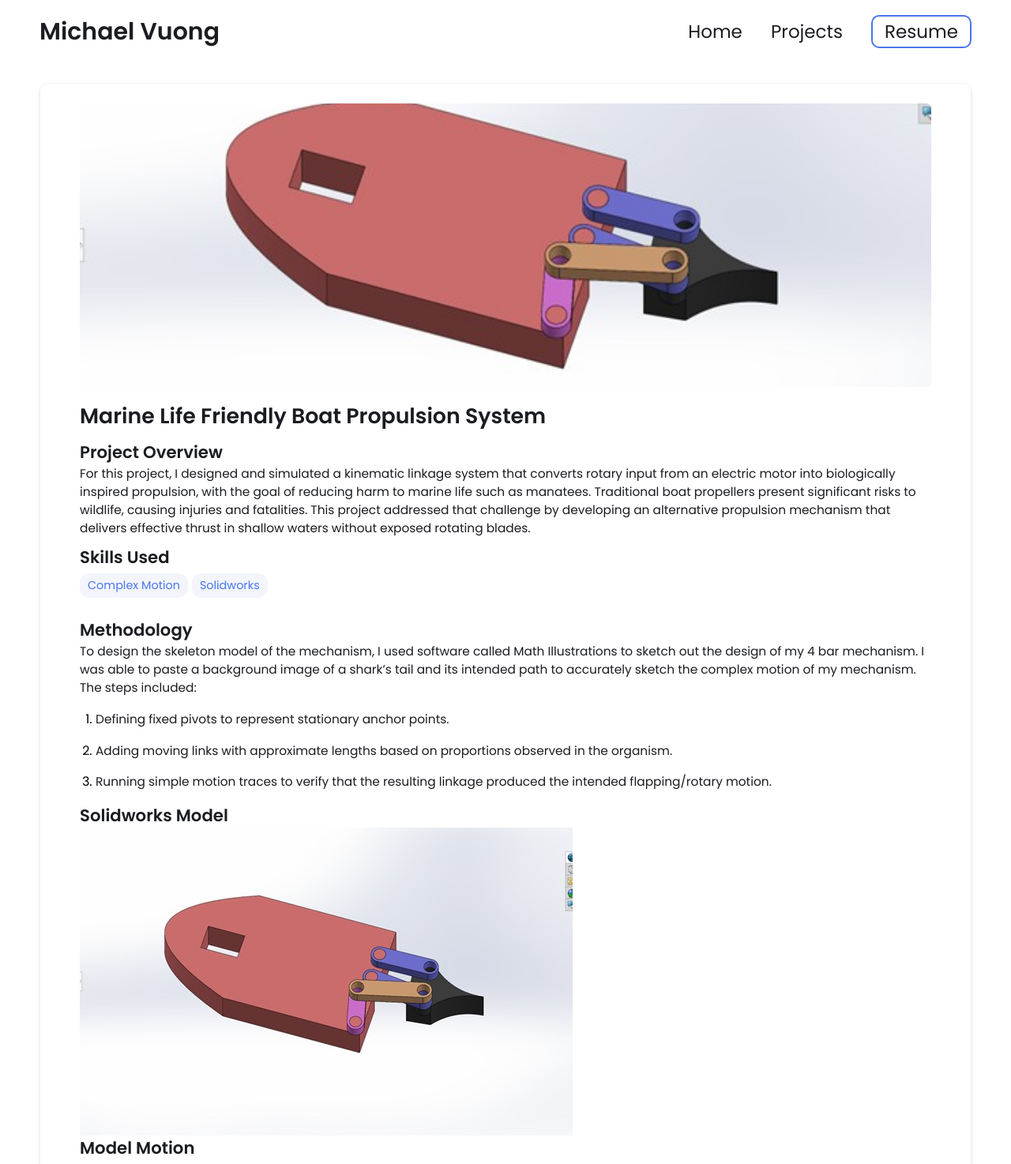
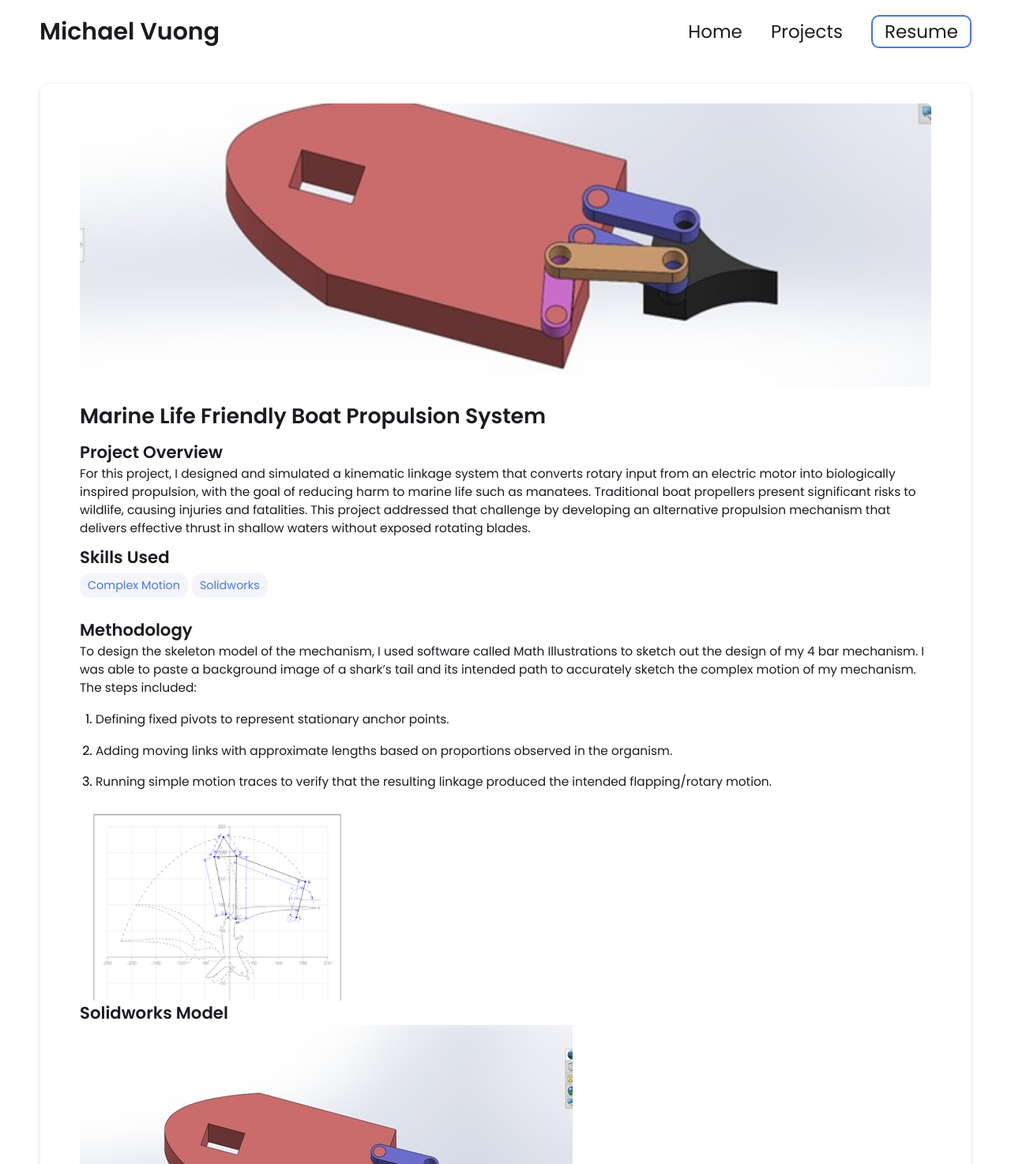
Before and after one commit to michael-vuong/michael-vuong.github.io, a Jekyll site: the page built from _projects/Marine-Life-Boat/index.md, in a window 1280 px wide. Shown: the top 1474 px of the page at 79% size. Built offline with Jekyll 4.4.1, drawn with Linux system fonts in a browser that asks for light colours; grey boxes are pictures that could not be loaded.

Commit message:
Update index.md

```diff
--- a/_projects/Marine-Life-Boat/index.md
+++ b/_projects/Marine-Life-Boat/index.md
@@ -16,6 +16,7 @@ To design the skeleton model of the mechanism, I used software called Math Illus
 2. Adding moving links with approximate lengths based on proportions observed in the organism.
 
 3. Running simple motion traces to verify that the resulting linkage produced the intended flapping/rotary motion.
+{% include image-gallery.html images="SharkMI.png" height="250" %}
 
 
 ## Solidworks Model
```
